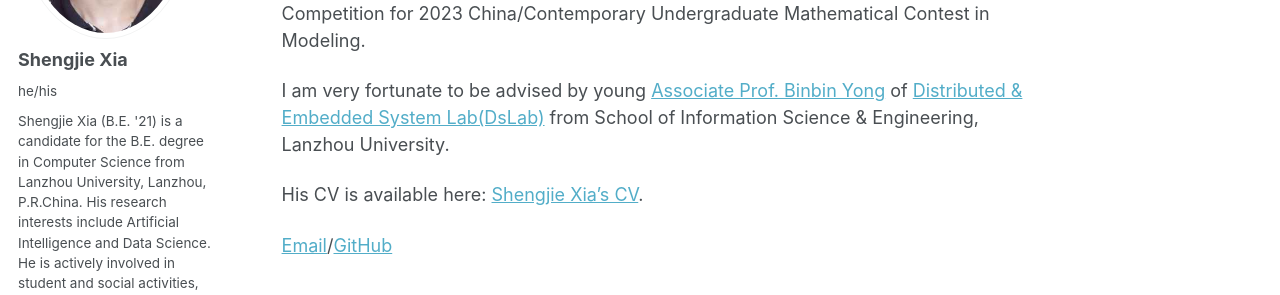
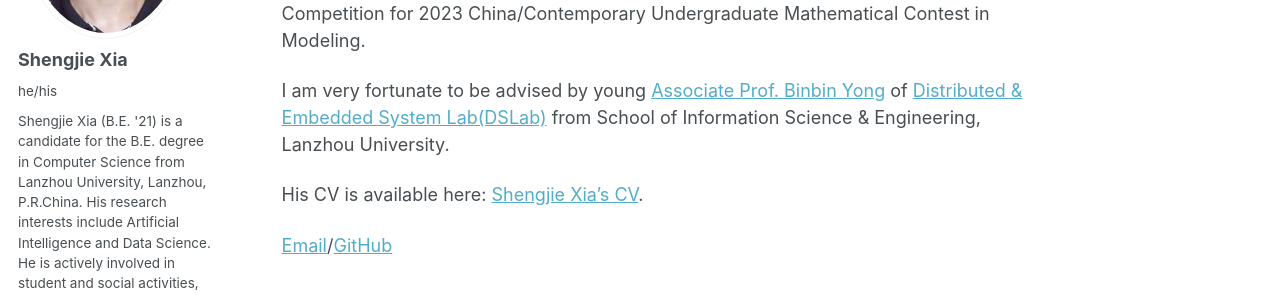
Before and after one commit to xiashj2021/xiashj2021.github.io, a Jekyll site: the page built from _pages/about.md, in a window 1280 px wide and 970 px high. Shown: the part 307-602 px from the top of the window. Built offline with Jekyll 4.4.1, drawn with Linux system fonts in a browser that asks for light colours; some web fonts are replaced.

```diff
--- a/_pages/about.md
+++ b/_pages/about.md
@@ -11,7 +11,7 @@ Shengjie Xia is an undergraduated student from [School of Information Science &
 
 He was the Meritorious Winner of 2023 Mathematical Contest in Modeling and won the First Prize of 2023 Lanzhou University Mathematical Modelling Competition and Selection Competition for 2023 China/Contemporary Undergraduate Mathematical Contest in Modeling.
 
-I am very fortunate to be advised by young [Associate Prof. Binbin Yong](https://xxxy.lzu.edu.cn/shiziduiwu/jiaoshiduiwu/fujiaoshou/2020/0920/132701.html) of [Distributed & Embedded System Lab(DsLab)](https://dslab.lzu.edu.cn/) from School of Information Science & Engineering, Lanzhou University.
+I am very fortunate to be advised by young [Associate Prof. Binbin Yong](https://xxxy.lzu.edu.cn/shiziduiwu/jiaoshiduiwu/fujiaoshou/2020/0920/132701.html) of [Distributed & Embedded System Lab(DSLab)](https://dslab.lzu.edu.cn/) from School of Information Science & Engineering, Lanzhou University.
 
 His CV is available here: [Shengjie Xia's CV](http://xiashj2021.github.io/cv/).
 
```
